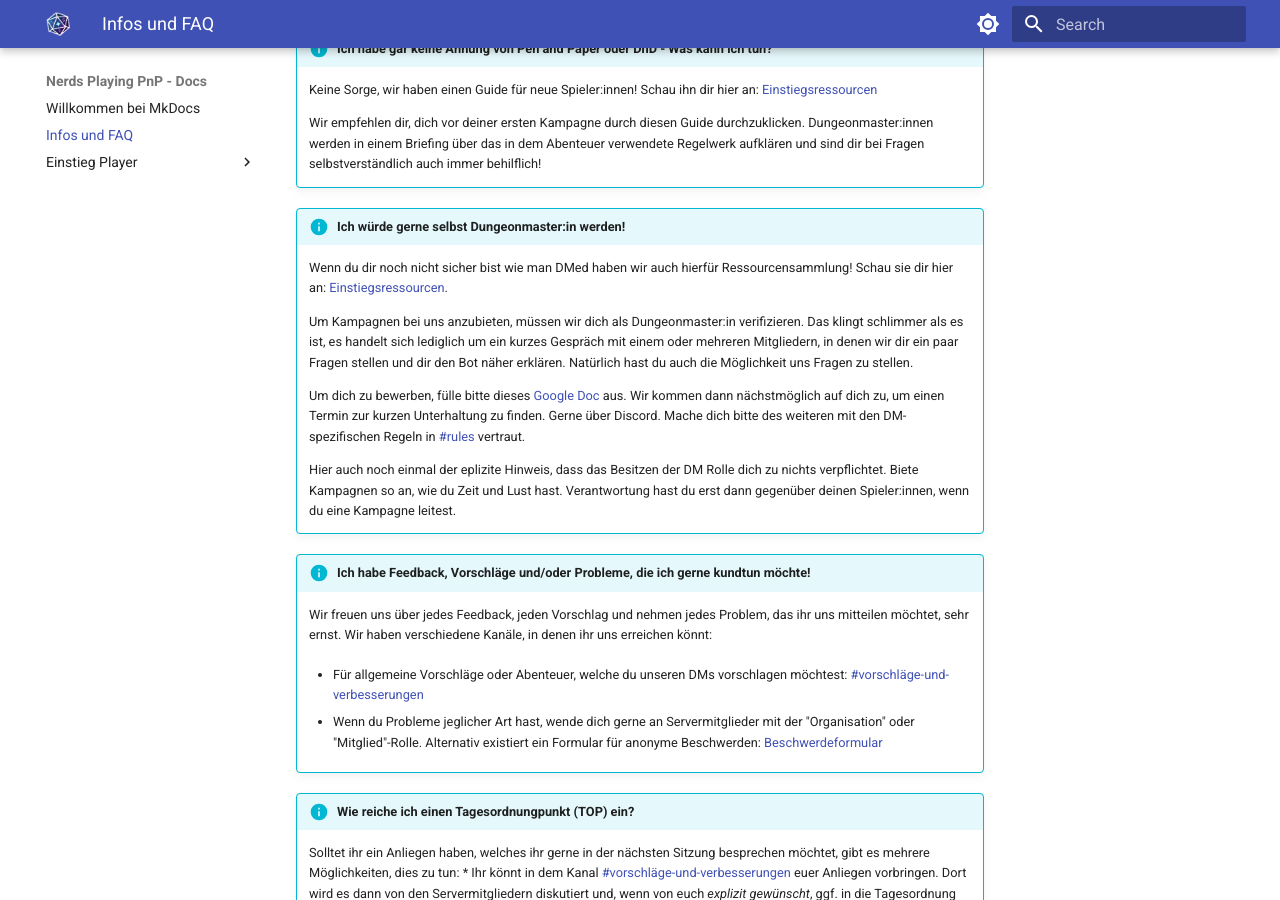
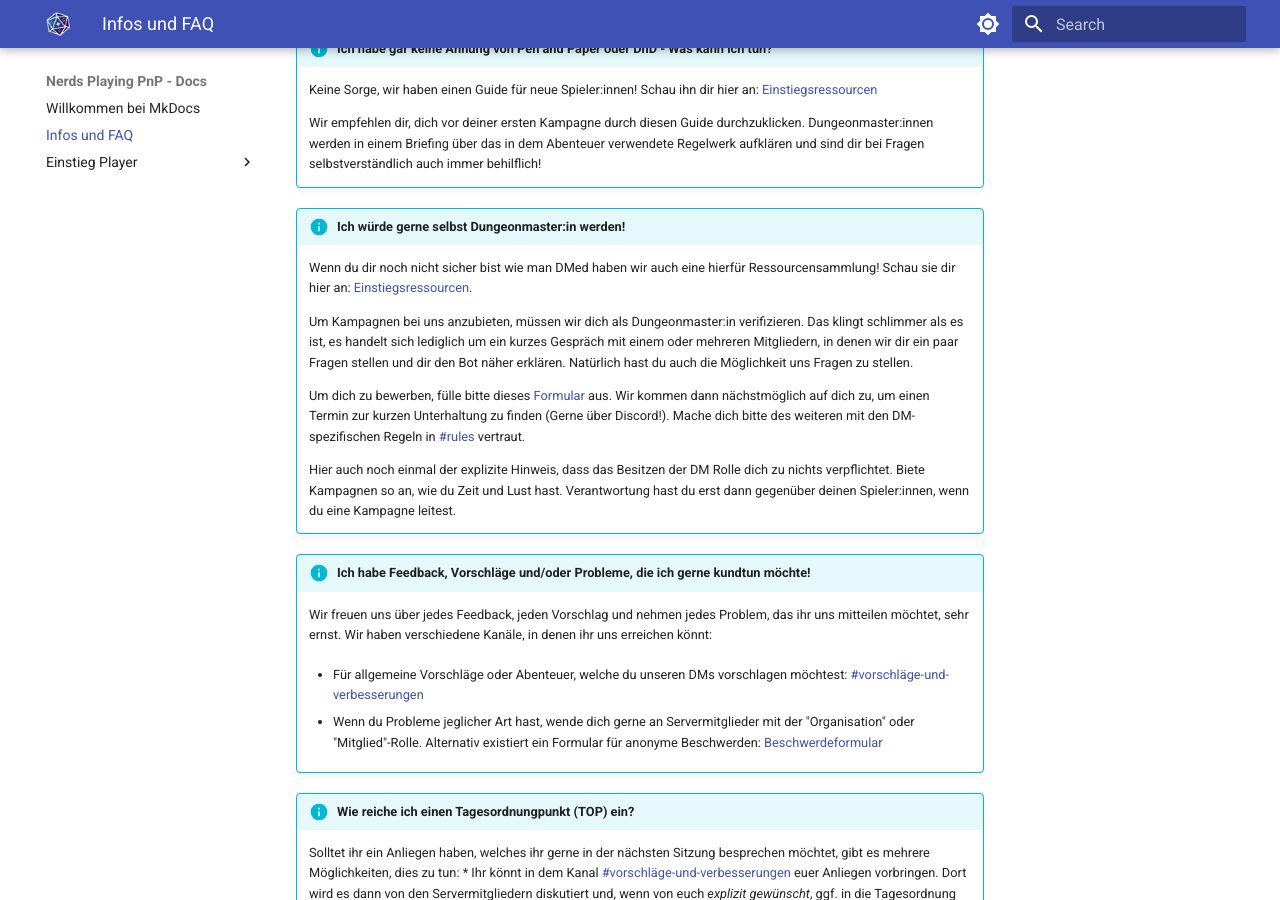
Before and after one commit to nerdsplayingpnp-tud/docs, an MkDocs documentation site: the page built from docs/FAQ.md, in a window 1280 px wide and 900 px high, scrolled down 315 px. Built offline with MkDocs 1.6.1 and Material for MkDocs 9.7.7, drawn with Linux system fonts in a browser that asks for light colours.

Commit message:
Fix typos

```diff
--- a/docs/FAQ.md
+++ b/docs/FAQ.md
@@ -12,14 +12,13 @@
 
 !!! info "Ich würde gerne selbst Dungeonmaster:in werden!"
 
-    Wenn du dir noch nicht sicher bist wie man DMed haben wir auch hierfür Ressourcensammlung! Schau sie dir hier an: [Einstiegsressourcen](/Einstieg - DM).
+    Wenn du dir noch nicht sicher bist wie man DMed haben wir auch eine hierfür Ressourcensammlung! Schau sie dir hier an: [Einstiegsressourcen](/Einstieg - DM).
 
     Um Kampagnen bei uns anzubieten, müssen wir dich als Dungeonmaster:in verifizieren. Das klingt schlimmer als es ist, es handelt sich lediglich um ein kurzes Gespräch mit einem oder mehreren Mitgliedern, in denen wir dir ein paar Fragen stellen und dir den Bot näher erklären. Natürlich hast du auch die Möglichkeit uns Fragen zu stellen.
 
-    Um dich zu bewerben, fülle bitte dieses [Google Doc](https://docs.google.com/forms/d/e/1FAIpQLSfa57B59w67_z46vePDpQRg5URBFPtBGNa657HFSGKybT85lQ/viewform?usp=sf_link) aus. Wir kommen dann nächstmöglich auf dich zu, um einen Termin zur kurzen Unterhaltung zu finden. Gerne über Discord. Mache dich bitte des weiteren mit den DM-spezifischen Regeln in [#rules](https://discord.gg/pPCdCK5wQu) vertraut.
+    Um dich zu bewerben, fülle bitte dieses [Formular](https://docs.google.com/forms/d/e/1FAIpQLSfa57B59w67_z46vePDpQRg5URBFPtBGNa657HFSGKybT85lQ/viewform?usp=sf_link) aus. Wir kommen dann nächstmöglich auf dich zu, um einen Termin zur kurzen Unterhaltung zu finden (Gerne über Discord!). Mache dich bitte des weiteren mit den DM-spezifischen Regeln in [#rules](https://discord.gg/pPCdCK5wQu) vertraut.
 
-    Hier auch noch einmal der eplizite Hinweis, dass das Besitzen der DM Rolle dich zu nichts verpflichtet. Biete Kampagnen so an, wie du Zeit und Lust hast. Verantwortung hast du erst dann gegenüber deinen Spieler:innen, wenn du eine Kampagne leitest.
-
+    Hier auch noch einmal der explizite Hinweis, dass das Besitzen der DM Rolle dich zu nichts verpflichtet. Biete Kampagnen so an, wie du Zeit und Lust hast. Verantwortung hast du erst dann gegenüber deinen Spieler:innen, wenn du eine Kampagne leitest.
 
 !!! info "Ich habe Feedback, Vorschläge und/oder Probleme, die ich gerne kundtun möchte!"
 
```
